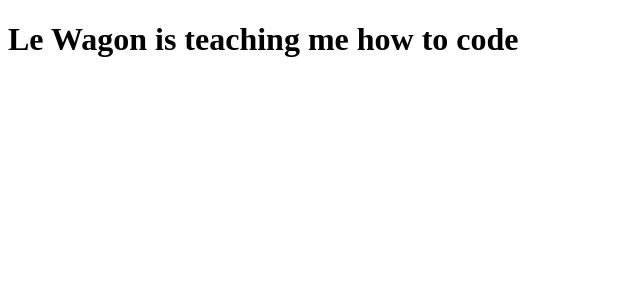
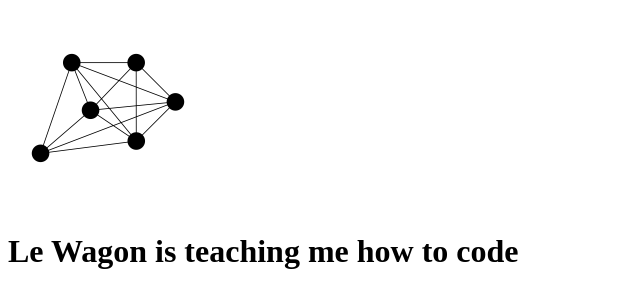
Before and after one commit to jacqueline-chomatas/git-101, a plain HTML site: page index.html in a window 1280 px wide. Shown: the whole page, without its empty margins (0-640 px from the left). Drawn offline with Linux system fonts and the light colour scheme.

Commit message:
Added image

```diff
--- a/index.html
+++ b/index.html
@@ -4,6 +4,8 @@
 	<title>Le Wagon learning how to code</title>
 </head>
 <body>
+	<img src="network.png" alt="">
 	<h1>Le Wagon is teaching me how to code</h1>
+
 </body>
 </html>
```
Also changed, not shown: network.png (added).
